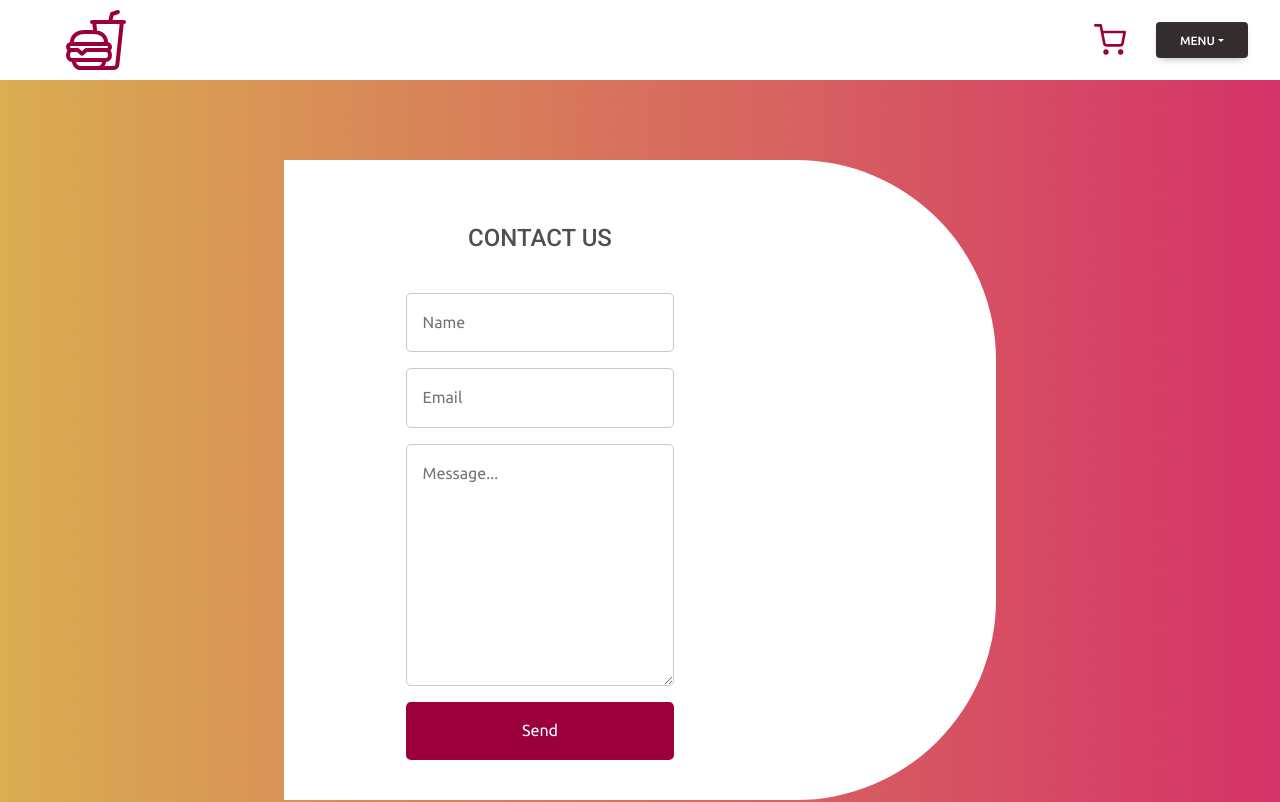
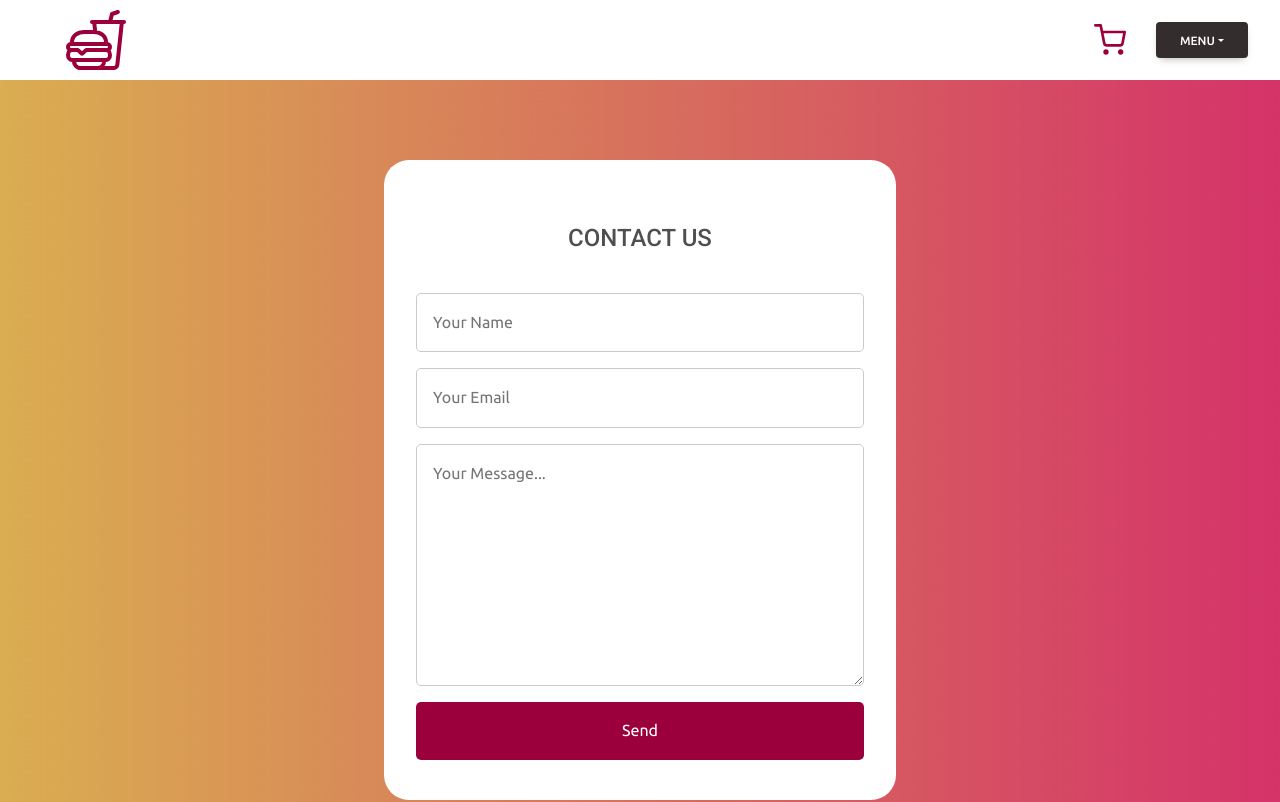
Before and after one commit to FredrikTvingstedt/BurgerShop, a React (Create React App) app: page /contact in a window 1280 px wide. Shown: the top 802 px of the page. Built offline with nearby package versions, Linux system fonts and the light colour scheme.

Commit message:
working smtp

```diff
--- a/package.json
+++ b/package.json
@@ -9,11 +9,10 @@
     "@testing-library/react": "^13.4.0",
     "@testing-library/user-event": "^13.5.0",
     "axios": "^0.27.2",
-
     "chart.js": "^3.9.1",
     "country-state-city": "^3.1.2",
+    "emailjs-com": "^3.2.0",
     "framer-motion": "^7.2.1",
-
     "mdb-react-ui-kit": "^6.0.0",
     "protected-route-react": "^1.0.1",
     "react": "^18.2.0",
@@ -22,7 +21,6 @@
     "react-hook-form": "^7.43.9",
     "react-hot-toast": "^2.3.0",
     "react-icons": "^4.4.0",
-
     "react-redux": "^8.0.2",
     "react-router-dom": "^6.3.0",
     "react-scripts": "5.0.1",
--- a/src/components/contact/Contact.jsx
+++ b/src/components/contact/Contact.jsx
@@ -1,57 +1,56 @@
 import React from "react";
 import { motion } from "framer-motion";
+import emailjs from "emailjs-com";
 import Popup from 'reactjs-popup';
 
-const Contact = () => { return (
+const Contact = () => {
+  const sendEmail = (e) => {
+    e.preventDefault();
 
+    // Configure email parameters
+    const emailParams = {
+      to_email: "burgershop@dotnet.nu",
+      to_name: "Admin",
+      from_name: "userName",
+      from_email: "userEmail@exempel.com",
+      message: "This is the email message.",
+    };
 
+    // Send email using emailjs
+    emailjs.send(
+      "service_ni3i1er",
+      "template_txjhaon",
+      emailParams,
+      "lxgOFrVQtj196ZPra"
+    )
+    .then((response) => {
+      console.log("Email sent:", response.status);
+    })
+    .catch((error) => {
+      console.error("Error sending email:", error);
+    });
+  };
 
-
+  return (
     <section className="contact">
-        <motion.form initial={{
+      <motion.form
+        initial={{
           x: "-100vw",
           opacity: 0,
         }}
-                animate={{ x: 0,
-                opacity: 1,
-            }}
-                transition={{ delay: 0.2 }}
+        animate={{ x: 0, opacity: 1 }}
+        transition={{ delay: 0.3 }}
       >
 
         <h2>Contact Us</h2>
-                <input type="text" placeholder="Name" />
-                <input type="email" placeholder="Email" />
-                <textarea placeholder="Message..." cols="30" rows="10"></textarea>
+        <input type="text" placeholder="Your Name" />
+        <input type="email" placeholder="Your Email" />
+        <textarea placeholder="Your Message..." cols="30" rows="20"></textarea>
+        <button type="submit" onClick={sendEmail}>Send</button>
 
-                <Popup trigger=
-                    {<button type="button">Send</button>}
-                >
-                    <div style={{
-                        color:"red",
-                        transform: 'translate(25%,-700%)',
-                        backgroundColor: '#fff',
-                        padding: '10px',
-                        borderRadius: '5px',
-                        boxShadow: '0 0 10px rgba(0, 0, 0, 0.2)'}}>Thank you for cotacting us! We will get back to you shortly.
-                    </div>
-                </Popup>
       </motion.form>
-
-
-        <motion.div
-            className="formBorder" initial={{
-                x: "100vw",
-                opacity: 0,
-            }}
-                animate={{ x: 0,
-                opacity: 1,
-                }}
-
-                transition={{ delay: 0.2 }}
-            >
-
-        </motion.div>
     </section>
   );
 };
+
 export default Contact;
--- a/src/styles/contact.scss
+++ b/src/styles/contact.scss
@@ -20,6 +20,8 @@
     width: 40%;
     height: 80%;
     justify-content: center;
+    border-radius: 25px;
+
     > h2 {
       font-size: 1.5rem;
       text-transform: uppercase;
@@ -34,7 +36,7 @@
       outline: none;
       border: 1px solid rgb(202, 202, 202);
       margin: 0.5rem;
-      width: 60%;
+      width: 100%;
       border-radius: 5px;
     }
 
@@ -51,32 +53,15 @@
     }
   }
 
-  .formBorder {
-    width: 200px;
-    height: 80%;
-    background-color: white;
-    border-radius: 0 200px 200px 0;
-    position: relative;
-    > div {
-      width: 200px;
-      height: 200px;
-      position: absolute;
-      top: 50%;
-      transform: translate(50%, -50%);
-      filter: drop-shadow(0 0 10px rgba(0, 0, 0, 0.566));
-      > img {
-        width: 100%;
-      }
-    }
-  }
 }
 
 @media screen and (max-width: 600px) {
   .contact {
-    height: 70vh;
+    height: 100vh;
     > form {
       width: 100%;
       height: 100%;
+      border-radius: 0;
     }
     .formBorder {
       display: none;
```
Also changed, not shown: 1 other file (tests, documents, lock files or other folders). Lines whose indentation alone changed are shown as unchanged.
